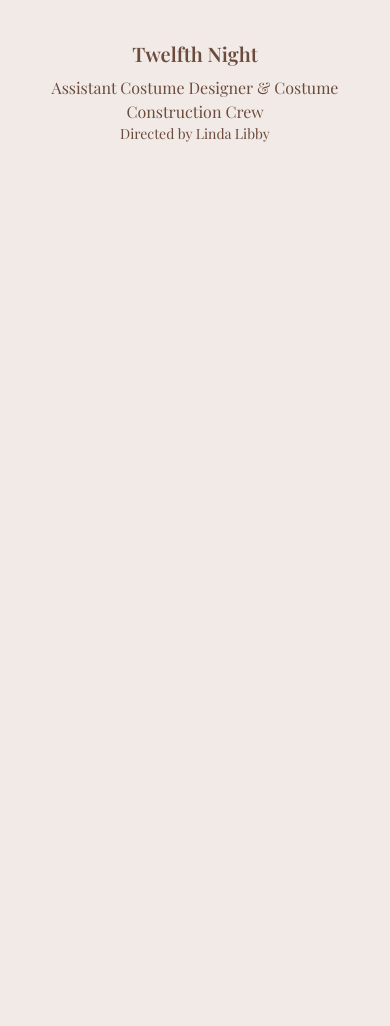
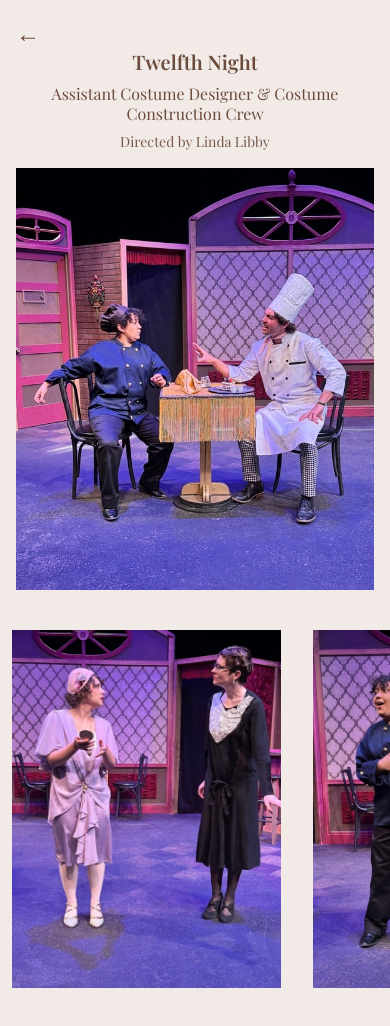
Before and after one commit to matheusmz22/Portfolio-Julia, a React (Vite) app: page /costume/twelfth-night in a window 390 px wide. Before the commit the page ends 844 px from the top, so only its background shows below. Built offline with nearby package versions, Linux system fonts and the light colour scheme; a web font is replaced by a local one.

Commit message:
Implemented Costume Gallery Component

```diff
--- a/src/Components/Costume Wardrobe/CostumeGallery.jsx
+++ b/src/Components/Costume Wardrobe/CostumeGallery.jsx
@@ -1,10 +1,96 @@
+import {useState} from "react";
+import {useMediaQuery} from "react-responsive";
+import {useNavigate} from "react-router-dom";
+
 function CostumeGallery({title, role, directed, heroImage, images}) {
+  const [activeImage, setActiveImage] = useState(null);
+  const isMobile = useMediaQuery({maxWidth: 780});
+  const navigate = useNavigate();
+
   return (
-    <div className="text-brownText  my-10">
-      <h1 className="w-fit mx-auto font-semibold text-xl">{title}</h1>
-      <h2 className="w-fit mx-auto text-center text-md px-2 mt-2">{role}</h2>
-      <h3 className="w-fit mx-auto text-center text-sm ">{directed}</h3>
-    </div>
+    <>
+      <button
+        className="text-2xl md:text-3xl ml-3 text-brownText z-50 top-4 left-4 sticky back-arrow cursor-pointer"
+        onClick={() => navigate(-1)}
+      >
+        &larr;
+      </button>
+      <div className="text-brownText  my-4">
+        <h1 className="w-fit mx-auto font-semibold text-xl md:text-2xl lg:text-3xl">
+          {title}
+        </h1>
+        <h2 className="w-fit mx-auto text-center text-md md:text-lg lg:text-xl px-2 my-2 leading-tight">
+          {role}
+        </h2>
+        <h3 className="w-fit mx-auto text-center text-sm opacity-90 ">
+          {directed}
+        </h3>
+      </div>
+      {/* HERO IMAGE AND MOBILE LAYOUT */}
+      {isMobile ? (
+        <>
+          <img src={heroImage} className="w-full h-[50vh] px-4 object-cover " />
+
+          <div className="gallery-scroll my-10">
+            {images.map((img, i) => {
+              return (
+                <a className="gallery-item px-3" key={img}>
+                  <img
+                    onClick={() => setActiveImage(img)}
+                    src={img}
+                    className="gallery-item "
+                    key={i}
+                  />
+                </a>
+              );
+            })}
+          </div>
+        </>
+      ) : (
+        // DESKTOP LAYOUT
+        // --------------
+        <>
+          <img
+            src={heroImage}
+            className="mx-auto max-w-3xl w-full px-4 aspect-3/2 object-cover mb-20"
+          />
+          <div className="grid md:grid-cols-2 lg:grid-cols-4 gap-6 px-5 max-w-6xl mx-auto">
+            {images.map((img, i) => {
+              const isLastOdd = images.length & (3 === 1) && images.length - 1;
+
+              return (
+                <img
+                  onClick={() => setActiveImage(img)}
+                  key={i}
+                  src={img}
+                  className={`w-full object-cover cursor-pointer hover:scale-[1.1] transition-all ${isLastOdd ? "lg:col-span-2 lg:mx-auto" : ""}`}
+                />
+              );
+            })}
+          </div>
+        </>
+      )}
+      {activeImage && (
+        <>
+          <div
+            className="fixed inset-0 bg-black/80 z-50 flex-col flex items-center justify-center"
+            onClick={() => setActiveImage(null)}
+          >
+            <button
+              className="text-3xl z-60 bottom-4 relative text-whiteText lightbox cursor-pointer"
+              onClick={() => setActiveImage(null)}
+            >
+              &#x2715;
+            </button>
+            <img
+              src={activeImage}
+              className="max-w-[90%] max-h-[90%] object-contain lightbox"
+              onClick={(e) => e.stopPropagation()}
+            />
+          </div>
+        </>
+      )}
+    </>
   );
 }
 
--- a/src/Components/Hero/Hero.jsx
+++ b/src/Components/Hero/Hero.jsx
@@ -9,7 +9,7 @@ function Hero({isMobile, isMediumMobile}) {
         <div className="relative h-screen w-screen overflow-hidden">
           {/* Image */}
           <img
-            src="/Images/HeroImage.jpg2"
+            src="/Images/HeroImage.jpg"
             alt="Julia Machado's Picture"
             className="absolute inset-0 h-full w-full object-cover image-filter"
             style={{objectPosition: "65%"}}
@@ -38,7 +38,7 @@ function Hero({isMobile, isMediumMobile}) {
         <>
           <div className="relative h-screen w-screen overflow-hidden flex flex-col">
             <img
-              src="public\Images\HeroImage.jpg"
+              src="/Images/HeroImage.jpg"
               alt="Julia Machado's Picture"
               className="absolute inset-0 h-screen w-screen image-filter object-cover"
               style={{objectPosition: "center top"}}
```
